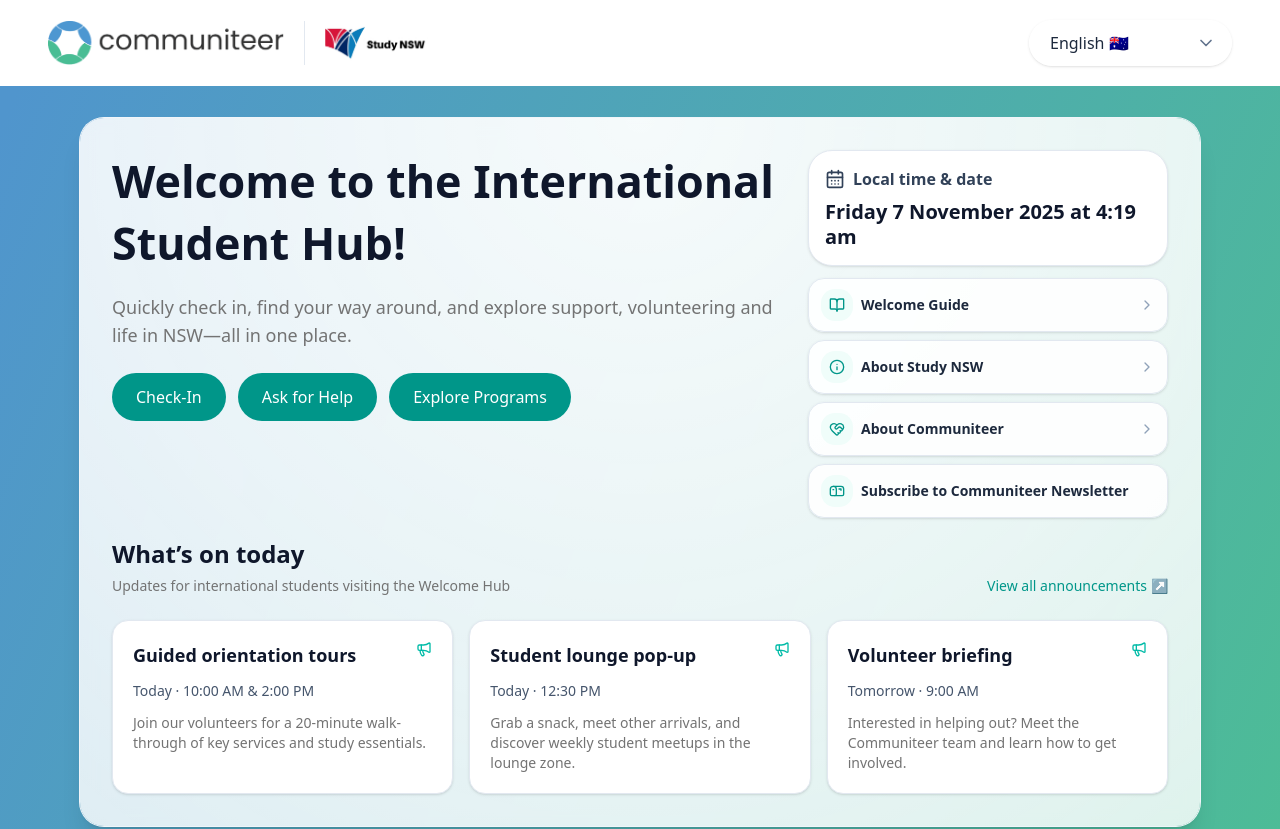
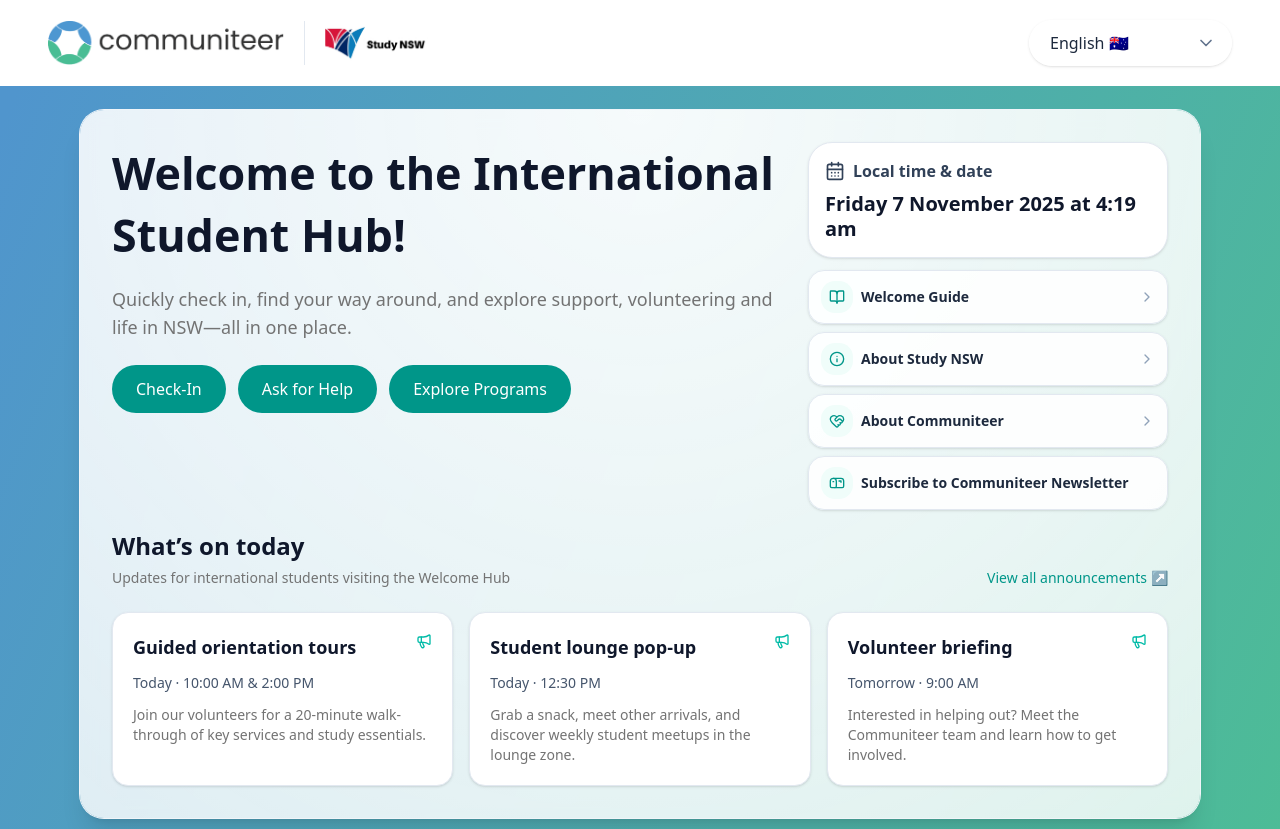
Before and after one commit to benjaeh/welcome-hub.v2, a Next.js app: page / in a window 1280 px wide. Shown: the top 829 px of the page. Built offline with nearby package versions, Linux system fonts and the light colour scheme.

Commit message:
card much closer to header

```diff
--- a/app/page.tsx
+++ b/app/page.tsx
@@ -900,7 +900,7 @@
             className="absolute inset-0 -z-10 bg-[radial-gradient(circle_at_top,#7cc5e6_0%,#41c39c_55%,#29a084_100%)]"
             aria-hidden="true"
           />
-          <div className="max-w-6xl mx-auto px-4 pt-6 sm:pt-8 pb-16">
+          <div className="max-w-6xl mx-auto px-4 pt-4 sm:pt-6 pb-16">
             <div
               ref={cardsRef}
               className="relative z-10"
```
